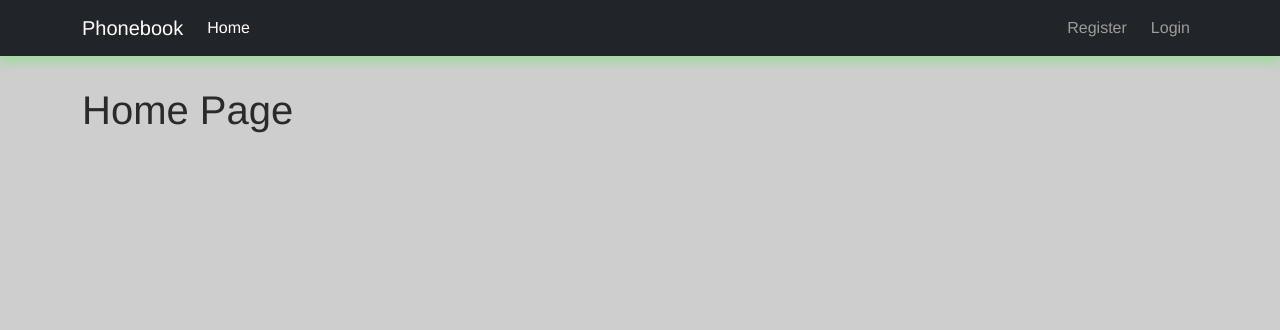
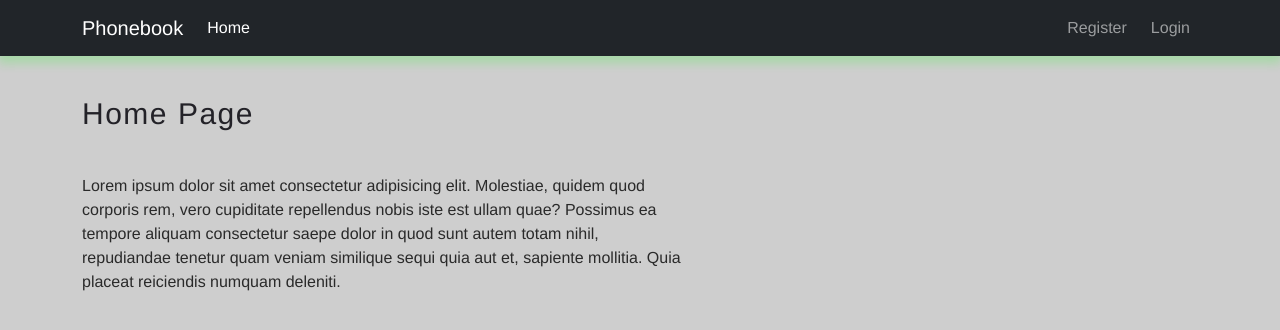
Before and after one commit to Art-Smirnov/goit-react-hw-09-phonebook, a React (Create React App) app: page / in a window 1280 px wide. Shown: the top 330 px of the page. Built offline with nearby package versions, Linux system fonts and the light colour scheme.

Commit message:
refactor: refact some animations

```diff
--- a/package.json
+++ b/package.json
@@ -11,6 +11,7 @@
     "axios": "^0.21.1",
     "bootstrap": "^5.0.2",
     "gh-pages": "^3.2.0",
+    "gsap": "^3.7.1",
     "modern-normalize": "^1.0.0",
     "node-sass": "^5.0.0",
     "react": "^17.0.2",
--- /dev/null
+++ b/src/helpers/animate-text.js
@@ -0,0 +1,45 @@
+export function textAnimation(text) {
+  text.innerHTML = [...text.textContent]
+    .map(
+      n =>
+        `<span style="letter-spacing: 0.05em;font-weight: 500;font-size: 30px;transition: all 1.5s;position: relative;display: inline-block">${
+          n.trim() ? n : '&nbsp;'
+        }</span>`,
+    )
+    .join('');
+
+  setTimeout(animateText, 800);
+
+  animateText();
+
+  function rand(x) {
+    return `${Math.random() * x - x * 0.5}px`;
+  }
+
+  function animateText() {
+    [...text.querySelectorAll('span')]
+      .map(n => n.style)
+      .forEach((n, i) => {
+        setTimeout(
+          () =>
+            Object.assign(
+              n,
+              !n.opacity || +n.opacity === 1
+                ? {
+                    opacity: 0.25,
+                    color: 'white',
+                    transform: `translate3d(${rand(400)}, ${rand(400)}, ${rand(
+                      300,
+                    )})`,
+                  }
+                : {
+                    opacity: 1,
+                    color: 'rgb(35, 34, 40)',
+                    transform: `translate3d(0, 0, 0)`,
+                  },
+            ),
+          i * 20,
+        );
+      });
+  }
+}
--- a/src/views/ContactsView/ContactList/ContactListItem/ContactListItem.js
+++ b/src/views/ContactsView/ContactList/ContactListItem/ContactListItem.js
@@ -1,8 +1,10 @@
 import React, { useCallback } from 'react';
 import { useSelector, useDispatch } from 'react-redux';
-import { useTween } from 'react-use';
+
 import { Button } from '@material-ui/core';
 import DeleteIcon from '@material-ui/icons/Delete';
+import { gsap, Power3 } from 'gsap/all';
+import { useEffect } from 'react';
 
 import {
   contactsSelectors,
@@ -11,9 +13,17 @@ import {
 import './ContactListItem.scss';
 
 export default function ContactListItem() {
-  const value = useTween('elastic', 1000, 500);
   const dispatch = useDispatch();
   const contacts = useSelector(contactsSelectors.getVisibleContacts);
+
+  useEffect(() => {
+    gsap.fromTo(
+      '.ContactListItem',
+      1,
+      { x: -200, ease: Power3.easeInOut() },
+      { x: 0, ease: Power3.easeInOut() },
+    );
+  }, []);
 
   const onDelete = useCallback(
     id => {
@@ -23,11 +33,7 @@ export default function ContactListItem() {
   );
 
   return contacts.map(({ id, name, number }) => (
-    <li
-      style={{ marginLeft: value * 200 - 200 }}
-      className="ContactListItem"
-      key={id}
-    >
+    <li className="ContactListItem" key={id}>
       <span className="ContactListItem__data">
         {name}: {number}
       </span>
--- a/src/views/HomeView/HomeView.js
+++ b/src/views/HomeView/HomeView.js
@@ -1,6 +1,47 @@
-import { useTween } from 'react-use';
+import { useEffect, useRef } from 'react';
+import { TimelineLite } from 'gsap/all';
+
+import { textAnimation } from '../../helpers/animate-text';
+import './HomeView.scss';
 
 export default function HomeView() {
-  const value = useTween('elastic', 1000, 500);
-  return <h1 style={{ marginLeft: value * 200 - 200 }}>Home Page</h1>;
+  let tittleTextRef = useRef(null);
+  let titleRef = useRef(null);
+  let textRef = useRef(null);
+
+  useEffect(() => {
+    textAnimation(tittleTextRef);
+  }, []);
+
+  useEffect(() => {
+    const t1 = new TimelineLite({ delay: 0.3 });
+
+    t1.fromTo(titleRef, 1, { y: -500 }, { y: 0 }).fromTo(
+      textRef,
+      1,
+      {
+        transform: 'scale(0.1)',
+        opacity: 0,
+      },
+      {
+        transform: 'scale(1)',
+        opacity: 1,
+      },
+    );
+  }, []);
+  return (
+    <>
+      <h1 className="title" ref={el => (titleRef = el)}>
+        <div ref={el => (tittleTextRef = el)}>Home Page</div>
+      </h1>
+      <p className="home-page-info" ref={el => (textRef = el)}>
+        Lorem ipsum dolor sit amet consectetur adipisicing elit. Molestiae,
+        quidem quod corporis rem, vero cupiditate repellendus nobis iste est
+        ullam quae? Possimus ea tempore aliquam consectetur saepe dolor in quod
+        sunt autem totam nihil, repudiandae tenetur quam veniam similique sequi
+        quia aut et, sapiente mollitia. Quia placeat reiciendis numquam
+        deleniti.
+      </p>
+    </>
+  );
 }
--- /dev/null
+++ b/src/views/HomeView/HomeView.scss
@@ -0,0 +1,6 @@
+.title {
+  margin-bottom: 40px;
+}
+.home-page-info {
+  max-width: 600px;
+}
```
Also changed, not shown: 2 other files (tests, documents, lock files or other folders).
